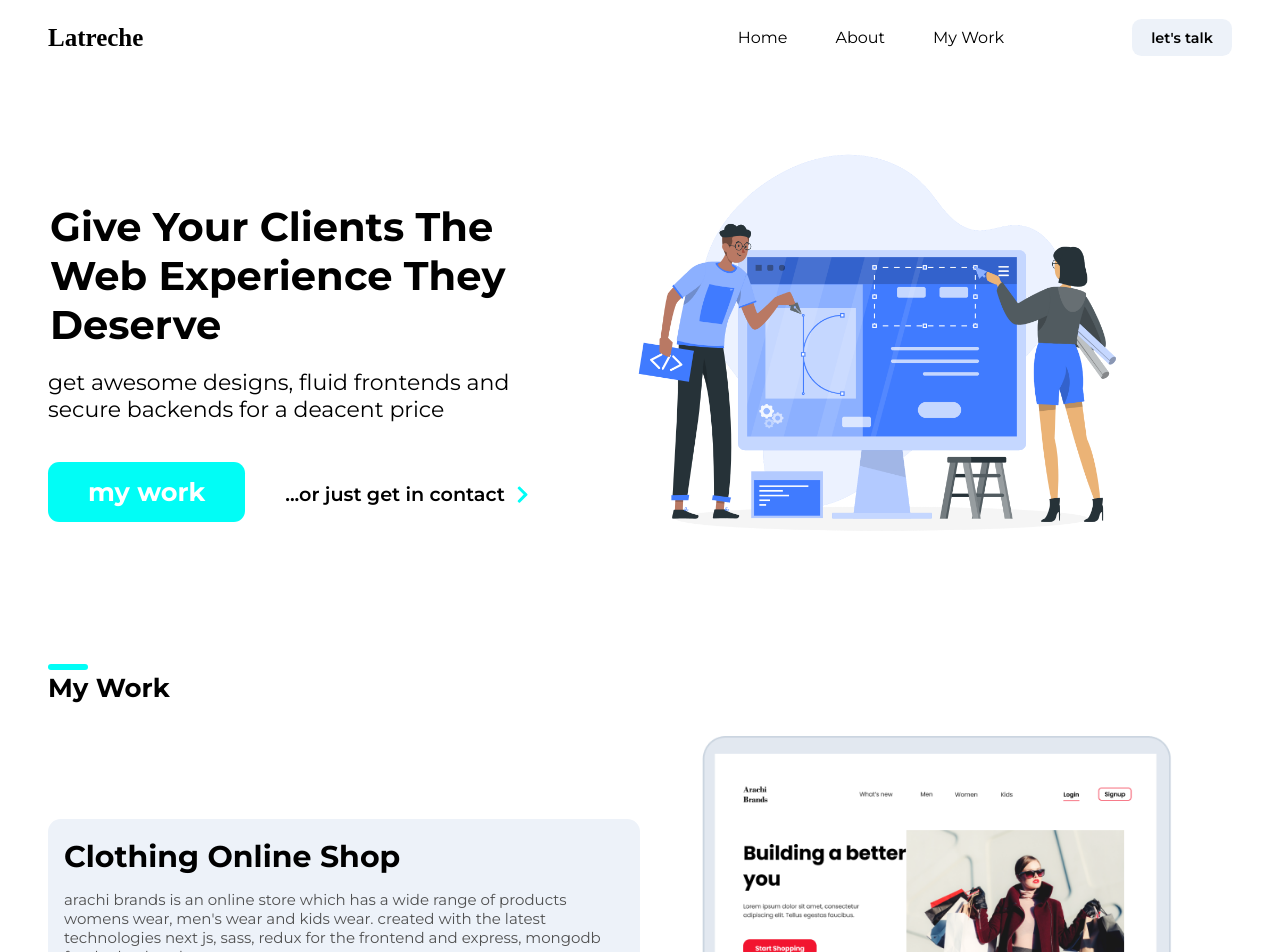
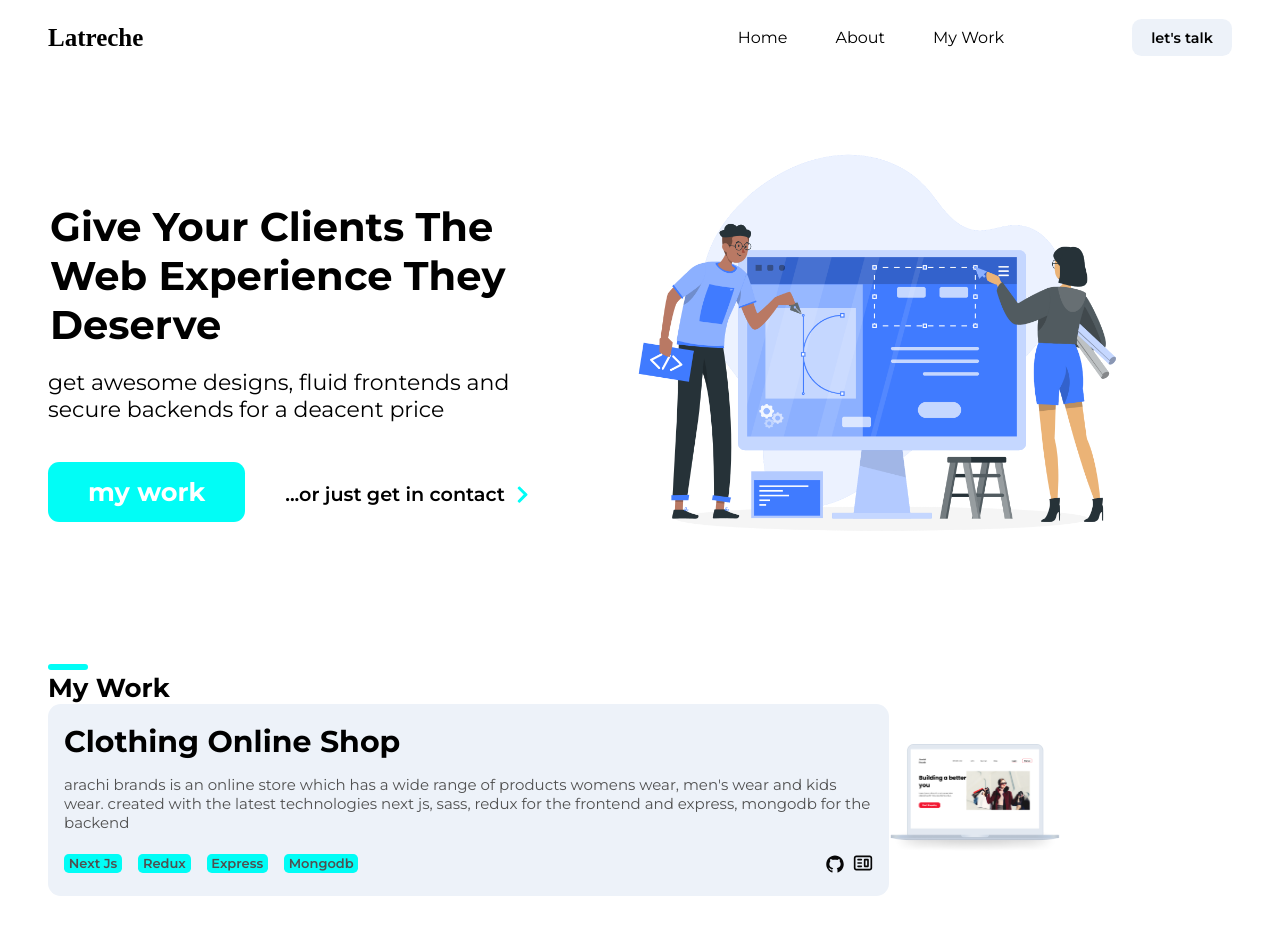
Before and after one commit to taher33/portfolio, a React (Create React App) app: page / in a window 1280 px wide. Shown: the top 952 px of the page. Built offline with nearby package versions, Linux system fonts and the light colour scheme; a web font is replaced by a local one.

Commit message:
made the images into links

```diff
--- a/src/components/project.jsx
+++ b/src/components/project.jsx
@@ -34,12 +34,14 @@ function Project({ data }) {
           </a>
         </div>
       </div>
+      <a target="_blank" rel="noreferrer" href={data.url}>
         <img
           src={data.img}
           data-aos="zoom-in"
           data-aos-duration="3000"
           alt={data.alt}
         />
+      </a>
     </div>
   );
 }
```
Lines whose indentation alone changed are shown as unchanged.
